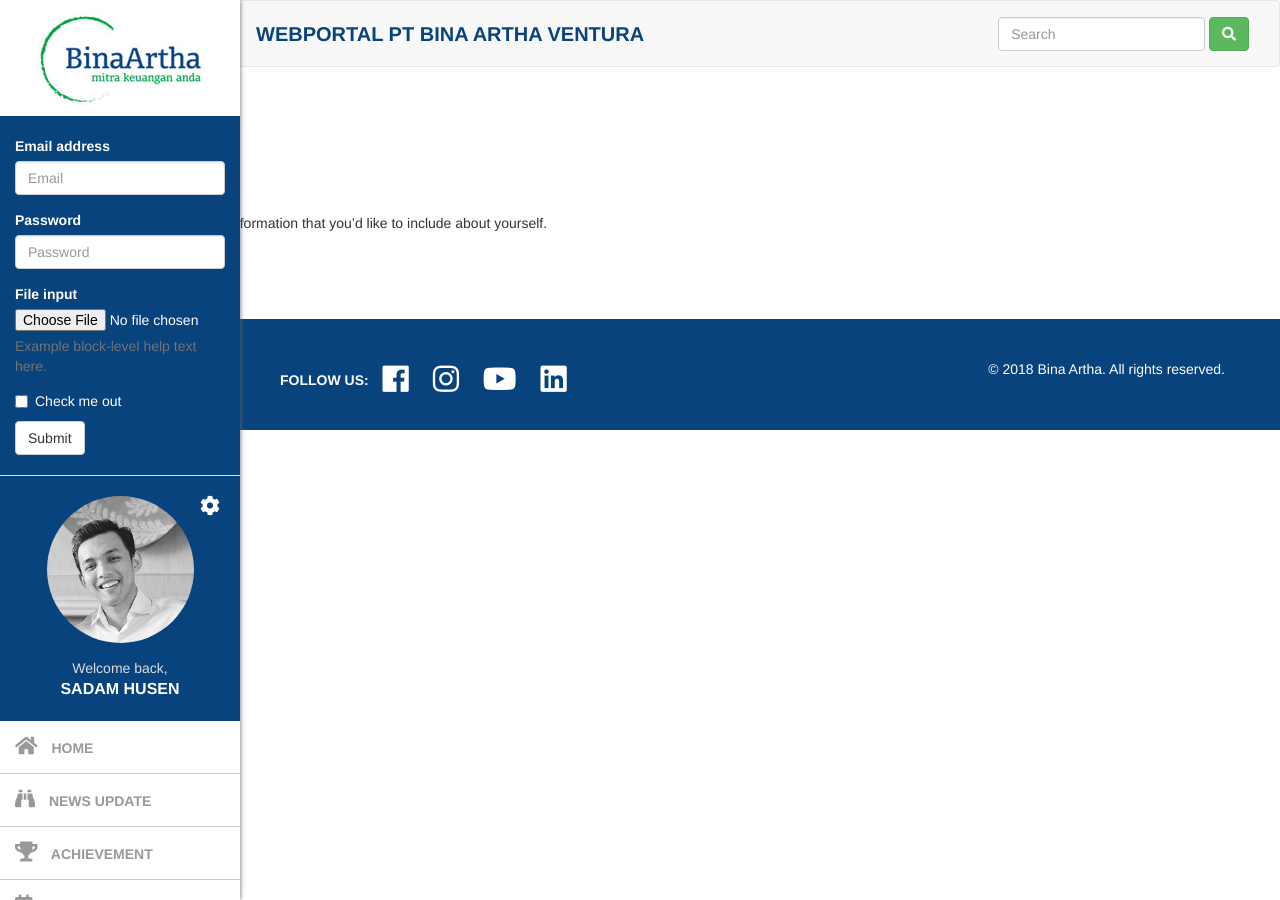
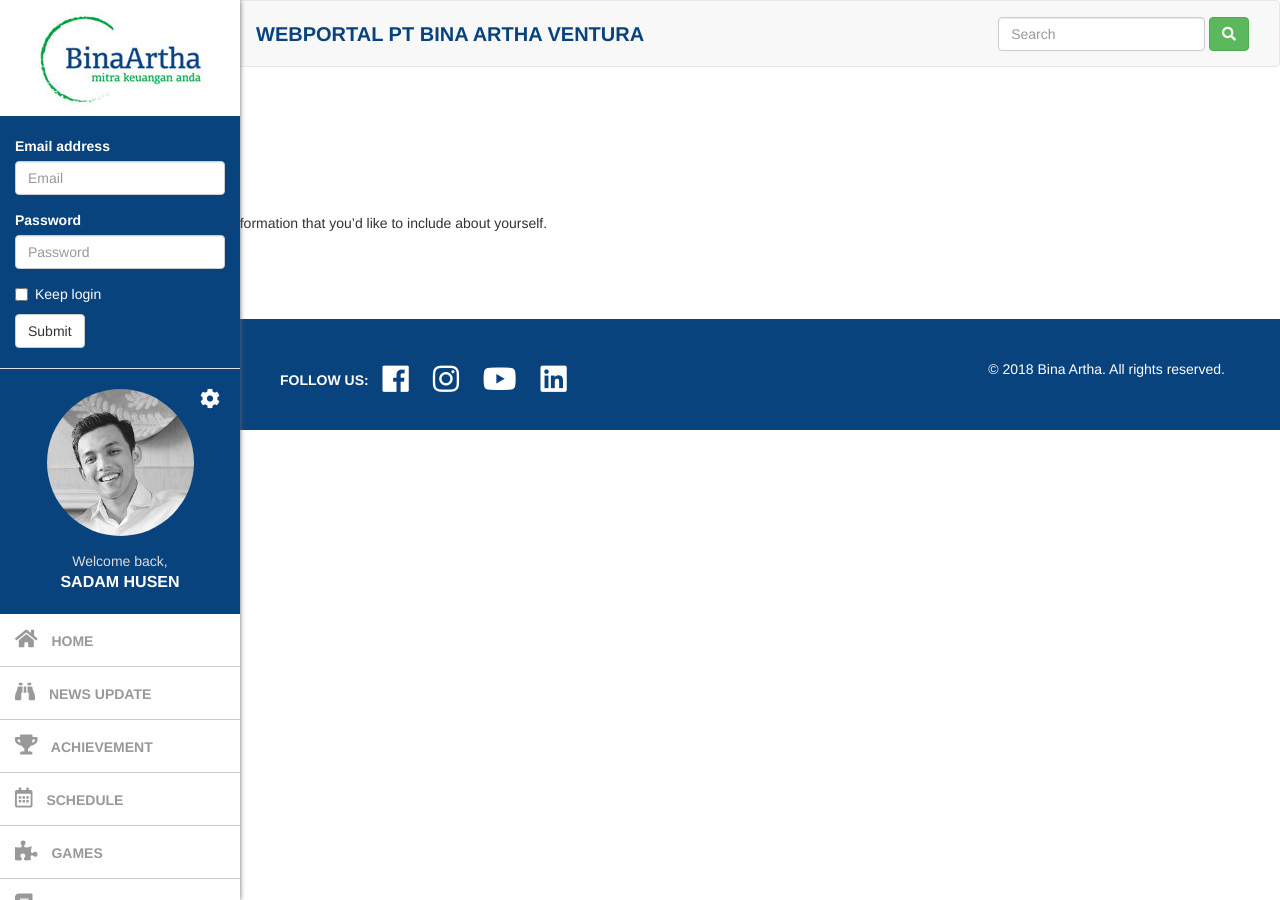
Before and after one commit to kemtol/Bina-Artha, a Jekyll site: the page built from about.md, in a window 1280 px wide. Built offline with Jekyll 4.4.1, drawn with Linux system fonts in a browser that asks for light colours; nearby versions of some CDN libraries.

Commit message:
Update leftmenu.html

```diff
--- a/_includes/leftmenu.html
+++ b/_includes/leftmenu.html
@@ -15,14 +15,9 @@
             <label for="exampleInputPassword1">Password</label>
             <input type="password" class="form-control" id="exampleInputPassword1" placeholder="Password">
           </div>
-          <div class="form-group">
-            <label for="exampleInputFile">File input</label>
-            <input type="file" id="exampleInputFile">
-            <p class="help-block">Example block-level help text here.</p>
-          </div>
           <div class="checkbox">
             <label>
-              <input type="checkbox"> Check me out
+              <input type="checkbox"> Keep login
             </label>
           </div>
           <button type="submit" class="btn btn-default">Submit</button>
```
